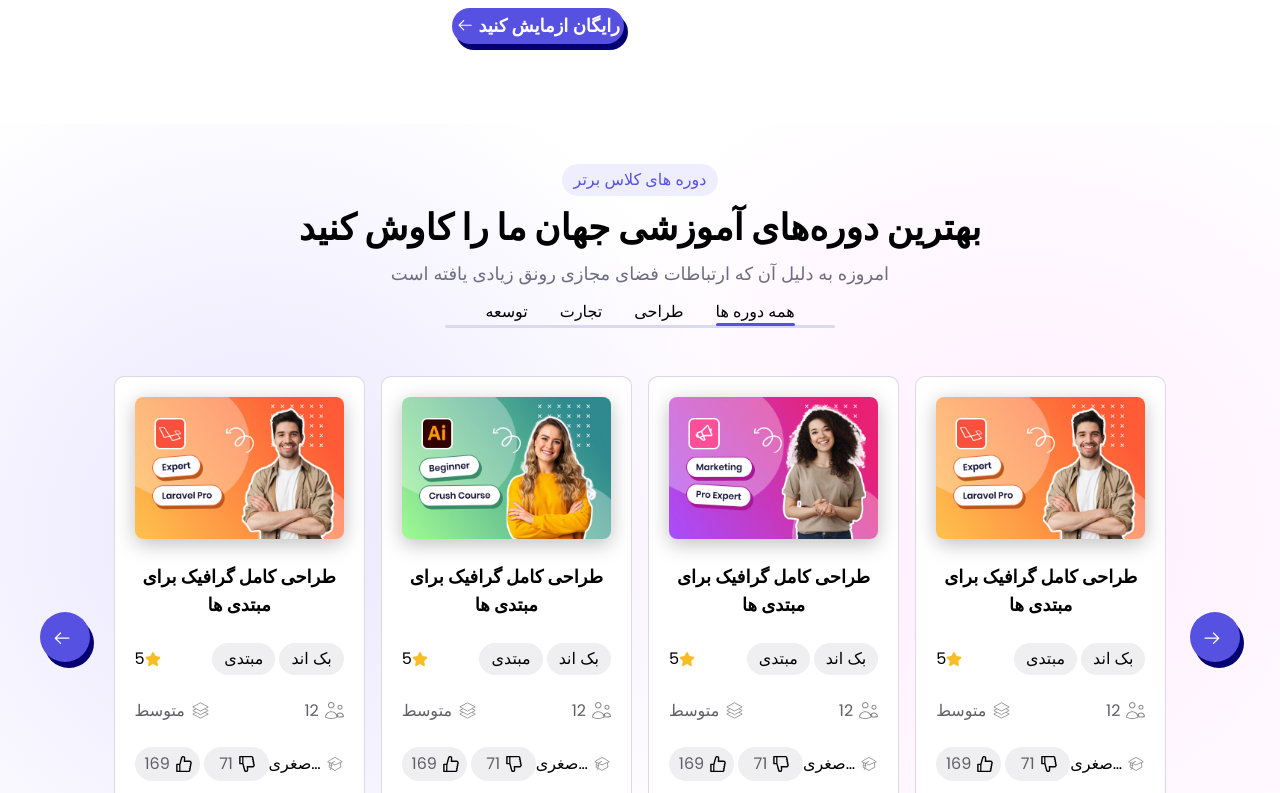
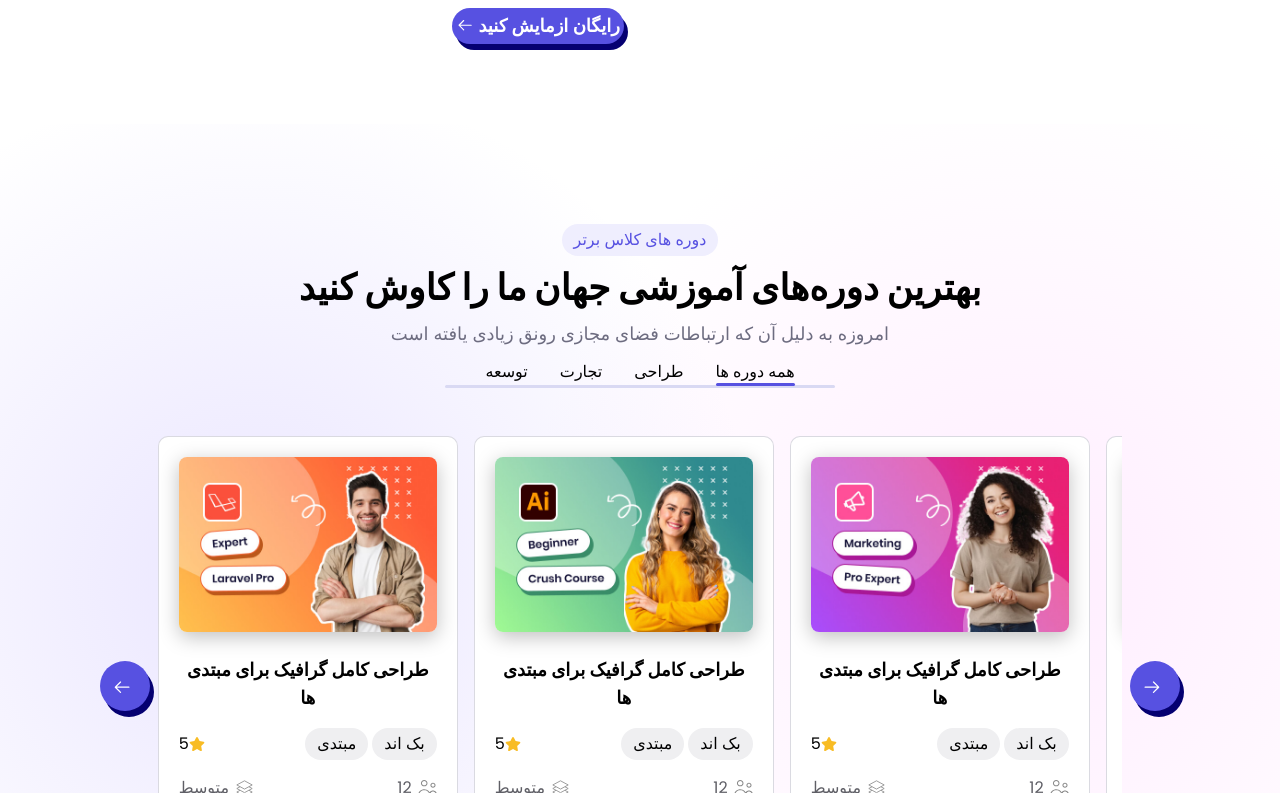
Before and after one commit to react-summer-1404/Nova, a React (Vite) app: page / in a window 1280 px wide. Shown: the part 1507-2300 px from the top of the page. Built offline with nearby package versions, Linux system fonts and the light colour scheme; no server answers; what @heroui/react would draw is missing.

Commit message:
course page interface almost finished

```diff
--- a/src/components/section/landing/FeaturedCourses/FeaturedCourses.jsx
+++ b/src/components/section/landing/FeaturedCourses/FeaturedCourses.jsx
@@ -20,9 +20,9 @@ const FeaturedCourses = () => {
   return (
     <div
       style={{ background: "var(--gradient-main)" }}
-      className="w-screen p-10 flex-center"
+      className="w-screen p-[100px] flex-center"
     >
-      <div className="gap-12 flex flex-col w-full items-center">
+      <div className="gap-12 flex flex-col w-full items-center ">
         <div className="flex flex-col items-center gap-3">
           <Tag
             title={"دوره های کلاس برتر"}
@@ -38,7 +38,7 @@ const FeaturedCourses = () => {
           <Tab />
         </div>
 
-        <div className="flex items-center justify-between w-[95%] md:w-full gap-4">
+        <div className="flex items-center justify-between w-[420px] md:w-full gap-2 ">
   <BlueButton
     onClick={prevSlide}
     BtnIcon={<GoArrowLeft size={"20px"} className="m-2" />}
@@ -46,15 +46,15 @@ const FeaturedCourses = () => {
     height={"50px"}
   />
 
-  <div className="overflow-hidden w-[90%] md:h-fit h-[450px] ">
+  <div className="overflow-hidden w-[90%] ">
     <div
-      className="flex  transition-transform duration-500 ease-in-out  "
+      className="flex  transition-transform duration-500 ease-in-out gap-4   "
       style={{
         transform: `translateX(-${slide * (100 / slidesPerView)}%)`,
       }}
     >
       {productData.map((product, index) => (
-        <div key={index} className="flex-shrink-0 w-full sm:w-1/2 lg:w-1/4 px-2 ">
+        <div key={index} className="flex-shrink-0 ">
           <CourseProductCard product={product} />
         </div>
       ))}
--- a/src/components/ui/card/CourseProductCard.jsx
+++ b/src/components/ui/card/CourseProductCard.jsx
@@ -9,15 +9,15 @@ const CourseProductCard = ({ product }) => {
 
     <div
       style={{ backgroundColor: "var(--color-white)", border:" 1px solid var(--color-border-gray)" }}
-      className="flex flex-col p-5 rounded-[10px]   gap-6 "
+      className="flex flex-col p-5 rounded-[10px]   gap-6 w-[300px] h-[500px] "
     >
       <img
         src={product.pic}
         alt={product.title}
-        className="w-full rounded-[8px] shadow-[0px_5px_20px_0px_#00000040]"
+        className="w-[300px] rounded-[8px] shadow-[0px_5px_20px_0px_#00000040]"
       />
 
-      <div className="flex flex-col gap-6">
+      <div className="flex flex-col gap-4">
         <h2 className="font-semibold text-responsive ">{product.title}</h2>
 
         <div className="flex items-center justify-between gap-5 md:gap-12">
--- a/src/pages/coursesPage/CoursesPage.jsx
+++ b/src/pages/coursesPage/CoursesPage.jsx
@@ -6,15 +6,21 @@ import Result from "./components/Result";
 import SortingSection from "./components/SortingSection";
 import ViewMode from "../../components/section/shared/ViewMode";
 import InfoCard from "./components/InfoCard";
-import CheckList from "../../components/section/shared/CheckList";
-import { categories, courseLevel, teachers } from "./components/categoriesData";
+import CheckList from "./components/CheckList";
+import productData from "../../components/ui/card/productData";
+import CourseProductCard from "../../components/ui/card/CourseProductCard";
+import {
+  categories,
+  courseLevel,
+  teachers,
+} from "../../components/section/shared/categoriesData";
 
 const CoursesPage = () => {
   return (
     <div className="flex flex-col gap-8">
       <NavigationSection />
       <div className="w-screen flex flex-col items-center gap-8">
-        <div className="flex sm:flex-row justify-between  w-4/5 gap-2 flex-col-reverse items-center">
+        <div className="flex sm:flex-row justify-between  w-4/5 gap-8 flex-col-reverse items-center">
           <div className="flex gap-6 items-center">
             <ViewMode />
             <SortingSection />
@@ -26,15 +32,25 @@ const CoursesPage = () => {
           </div>
         </div>
 
-        <div>
-          <div className="flex flex-col gap-5 ">
-          <InfoCard title="دسته بندی ها"><CheckList data={categories}/></InfoCard>
-          <InfoCard title=" سطح دوره"><CheckList data={courseLevel}/></InfoCard>
-          <InfoCard title="مربیان"><CheckList data={teachers} /></InfoCard>
+        <div className="flex  w-4/5 gap-[52px]">
+        <div className=" w-4/5 flex  flex-wrap justify-evenly gap-y-[20px]">
+        {productData.map((product, index) => (
+        <div key={index} className="flex  ">
+          <CourseProductCard product={product} />
+        </div>
+      ))}
+        </div>
+          <div className="flex flex-col gap-5 w-1/5 ">
+            <InfoCard title="دسته بندی ها">
+              <CheckList data={categories} />
+            </InfoCard>
+            <InfoCard title=" سطح دوره">
+              <CheckList data={courseLevel} />
+            </InfoCard>
+            <InfoCard title="مربیان">
+              <CheckList data={teachers} />
+            </InfoCard>
           </div>
-
-
-          <div>products</div>
         </div>
         <div>numbers</div>
       </div>
```
Also changed, not shown: src/components/section/shared/categoriesData.js (renamed from src/pages/coursesPage/components/categoriesData.js), src/pages/coursesPage/components/CheckList.jsx (renamed from src/components/section/shared/CheckList.jsx).
